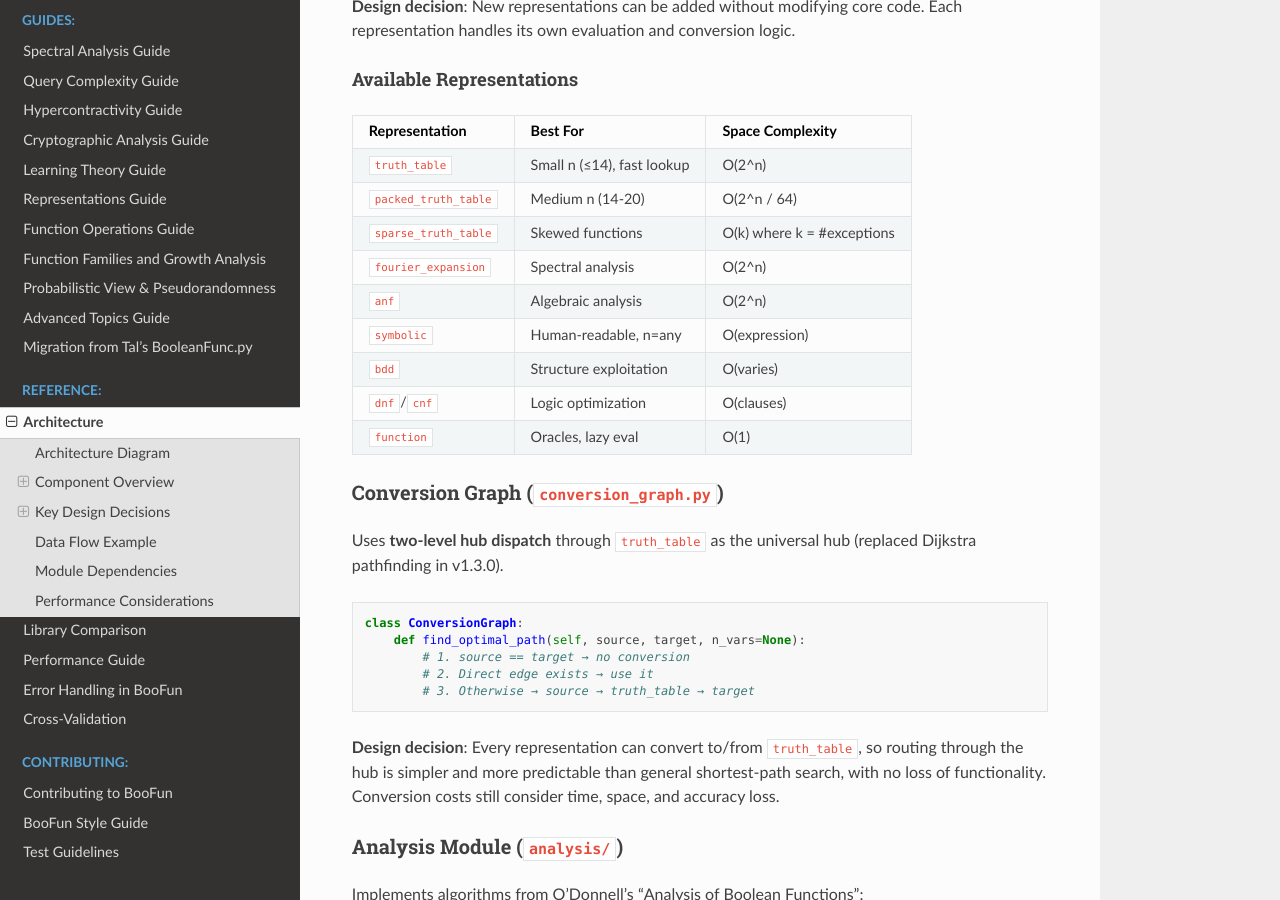
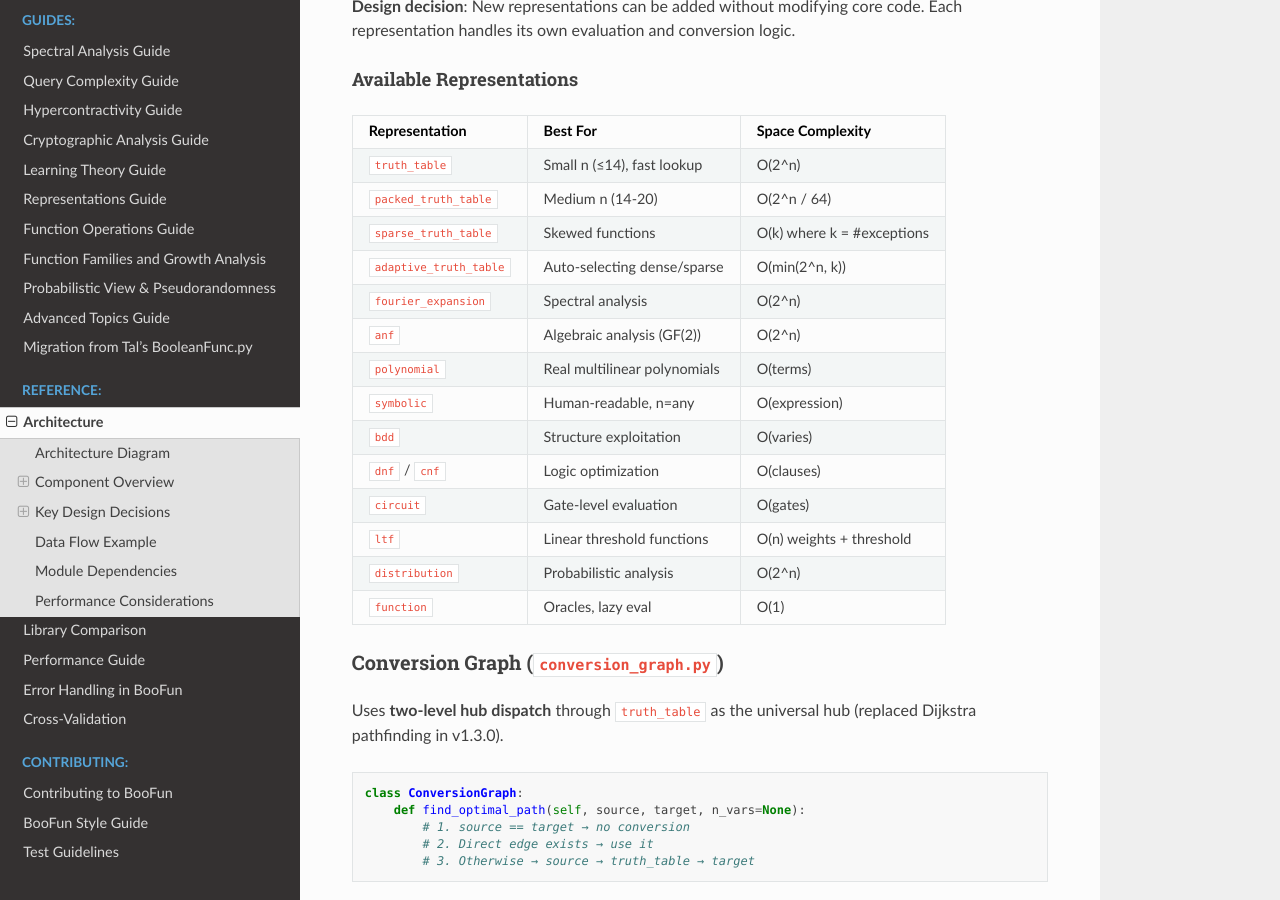
Before and after one commit to GabbyTab/boofun, a Sphinx documentation site: the page built from docs/architecture.md, in a window 1280 px wide and 900 px high, scrolled down 2441 px. Built offline with Sphinx 7.4.7 and the Read the Docs theme 3.1.0, drawn with Linux system fonts in a browser that asks for light colours.

Commit message:
docs: add missing representations to architecture.md table
Add adaptive_truth_table, polynomial, circuit, ltf, and distribution
to the representations table. The code has 14 registered strategies
but the table only listed 9.

```diff
--- a/docs/architecture.md
+++ b/docs/architecture.md
@@ -202,11 +202,16 @@ class TruthTableRepresentation(BooleanFunctionRepresentation):
 | `truth_table` | Small n (≤14), fast lookup | O(2^n) |
 | `packed_truth_table` | Medium n (14-20) | O(2^n / 64) |
 | `sparse_truth_table` | Skewed functions | O(k) where k = #exceptions |
+| `adaptive_truth_table` | Auto-selecting dense/sparse | O(min(2^n, k)) |
 | `fourier_expansion` | Spectral analysis | O(2^n) |
-| `anf` | Algebraic analysis | O(2^n) |
+| `anf` | Algebraic analysis (GF(2)) | O(2^n) |
+| `polynomial` | Real multilinear polynomials | O(terms) |
 | `symbolic` | Human-readable, n=any | O(expression) |
 | `bdd` | Structure exploitation | O(varies) |
-| `dnf`/`cnf` | Logic optimization | O(clauses) |
+| `dnf` / `cnf` | Logic optimization | O(clauses) |
+| `circuit` | Gate-level evaluation | O(gates) |
+| `ltf` | Linear threshold functions | O(n) weights + threshold |
+| `distribution` | Probabilistic analysis | O(2^n) |
 | `function` | Oracles, lazy eval | O(1) |
 
 ### Conversion Graph (`conversion_graph.py`)
```
